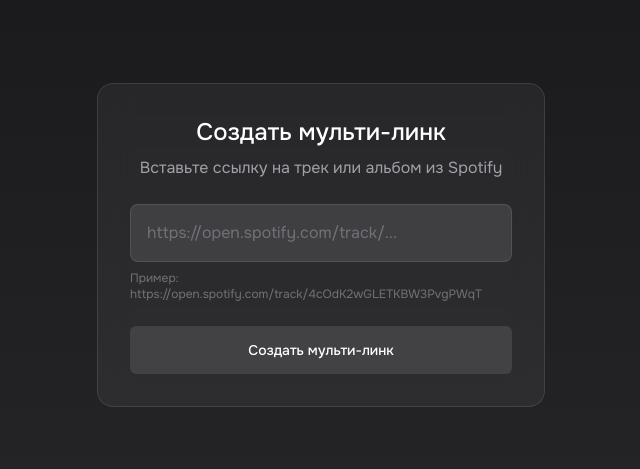
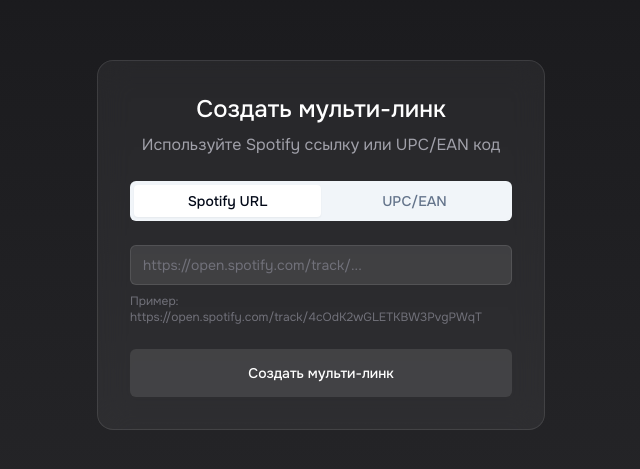
Before and after one commit to kaz1kkk/hello-russian-greetings-57, a React (Vite) app: page / in a window 1280 px wide. Shown: the part 155-624 px from the top of the page, without its empty margins (319-959 px from the left). Built offline with nearby package versions, Linux system fonts and the light colour scheme.

Commit message:
feat: Add UPC link creation
Implement UPC-based link creation using Spotify API.

```diff
--- a/src/pages/Release.tsx
+++ b/src/pages/Release.tsx
@@ -1,8 +1,7 @@
-
 import { useEffect, useState } from "react";
 import { useParams } from "react-router-dom";
 import { supabase } from "@/integrations/supabase/client";
-import { Share, Play, Music } from "lucide-react"; // Added Music import
+import { Share, Play } from "lucide-react";
 import { Button } from "@/components/ui/button";
 import { toast } from "sonner";
 
@@ -12,6 +11,7 @@ import AppleMusicLogo from "/public/lovable-uploads/ad5fe374-e379-4ec0-a036-e8d7
 import YoutubeMusicLogo from "/public/lovable-uploads/06bc136f-5266-4959-be9f-5057f8f3b613.png";
 import SoundCloudLogo from "/public/lovable-uploads/f6df5db5-3c07-4025-9ce2-ae89bce14884.png";
 import YandexLogo from "/public/lovable-uploads/fb0190c9-a778-48b7-a175-1fc791cb16a8.png";
+import VKMusicLogo from "/public/lovable-uploads/c2513543-25d6-4eea-b7c6-c4e530cfd711.png";
 
 interface Release {
   title: string;
@@ -45,7 +45,7 @@ const ALLOWED_PLATFORMS = {
   },
   vk: {
     name: "VK Музыка",
-    icon: <Music className="w-5 h-5" />, // Using imported Music icon
+    icon: <img src={VKMusicLogo} alt="VK Music" className="w-5 h-5" />,
   }
 };
 
--- a/src/pages/Submit.tsx
+++ b/src/pages/Submit.tsx
@@ -4,26 +4,37 @@ import { useNavigate } from "react-router-dom";
 import { supabase } from "@/integrations/supabase/client";
 import { Button } from "@/components/ui/button";
 import { toast } from "sonner";
+import { Tabs, TabsContent, TabsList, TabsTrigger } from "@/components/ui/tabs";
+import { Input } from "@/components/ui/input";
 
 export default function Submit() {
   const [spotifyUrl, setSpotifyUrl] = useState("");
+  const [upc, setUpc] = useState("");
   const [isLoading, setIsLoading] = useState(false);
   const [errorMessage, setErrorMessage] = useState("");
   const navigate = useNavigate();
 
   const validateSpotifyUrl = (url: string) => {
-    // Basic validation for Spotify URLs
     return url.includes('spotify.com/') && (url.includes('/track/') || url.includes('/album/'));
   };
 
-  const handleSubmit = async (e: React.FormEvent) => {
+  const validateUPC = (code: string) => {
+    return /^\d{12,13}$/.test(code);
+  };
+
+  const handleSubmit = async (e: React.FormEvent, type: 'url' | 'upc') => {
     e.preventDefault();
     setErrorMessage("");
 
-    // Validate Spotify URL format
-    if (!validateSpotifyUrl(spotifyUrl)) {
+    if (type === 'url' && !validateSpotifyUrl(spotifyUrl)) {
       setErrorMessage("Пожалуйста, введите корректную ссылку на трек или альбом Spotify");
       toast.error("Неверный формат ссылки Spotify");
+      return;
+    }
+
+    if (type === 'upc' && !validateUPC(upc)) {
+      setErrorMessage("Пожалуйста, введите корректный UPC/EAN код (12-13 цифр)");
+      toast.error("Неверный формат UPC/EAN");
       return;
     }
 
@@ -31,7 +42,7 @@ export default function Submit() {
 
     try {
       const { data, error } = await supabase.functions.invoke('generate-release', {
-        body: { spotifyUrl }
+        body: type === 'url' ? { spotifyUrl } : { upc }
       });
 
       if (error) throw new Error(error.message);
@@ -53,21 +64,25 @@ export default function Submit() {
       <div className="w-full max-w-md space-y-6 backdrop-blur-lg bg-white/5 p-8 rounded-2xl border border-white/10">
         <div className="text-center space-y-2">
           <h1 className="text-2xl font-medium text-white">Создать мульти-линк</h1>
-          <p className="text-zinc-400">Вставьте ссылку на трек или альбом из Spotify</p>
+          <p className="text-zinc-400">Используйте Spotify ссылку или UPC/EAN код</p>
         </div>
 
-        <form onSubmit={handleSubmit} className="space-y-6">
+        <Tabs defaultValue="url" className="space-y-6">
+          <TabsList className="w-full">
+            <TabsTrigger value="url" className="flex-1">Spotify URL</TabsTrigger>
+            <TabsTrigger value="upc" className="flex-1">UPC/EAN</TabsTrigger>
+          </TabsList>
+
+          <TabsContent value="url">
+            <form onSubmit={(e) => handleSubmit(e, 'url')} className="space-y-6">
               <div className="space-y-2">
-            <input
+                <Input
                   type="text"
                   value={spotifyUrl}
                   onChange={(e) => setSpotifyUrl(e.target.value)}
                   placeholder="https://open.spotify.com/track/..."
-              className="w-full p-4 rounded-lg bg-white/10 border border-white/10 text-white placeholder:text-zinc-500 focus:ring-2 focus:ring-white/20 focus:border-transparent"
+                  className="w-full bg-white/10 border-white/10 text-white placeholder:text-zinc-500"
                 />
-            {errorMessage && (
-              <p className="text-sm text-red-400">{errorMessage}</p>
-            )}
                 <p className="text-xs text-zinc-500">
                   Пример: https://open.spotify.com/track/4cOdK2wGLETKBW3PvgPWqT
                 </p>
@@ -81,6 +96,37 @@ export default function Submit() {
                 {isLoading ? "Создаем..." : "Создать мульти-линк"}
               </Button>
             </form>
+          </TabsContent>
+
+          <TabsContent value="upc">
+            <form onSubmit={(e) => handleSubmit(e, 'upc')} className="space-y-6">
+              <div className="space-y-2">
+                <Input
+                  type="text"
+                  value={upc}
+                  onChange={(e) => setUpc(e.target.value)}
+                  placeholder="Введите UPC/EAN код"
+                  className="w-full bg-white/10 border-white/10 text-white placeholder:text-zinc-500"
+                />
+                <p className="text-xs text-zinc-500">
+                  Пример: 0888880123456
+                </p>
+              </div>
+
+              <Button
+                type="submit"
+                className="w-full bg-white/10 hover:bg-white/20 text-white py-6"
+                disabled={isLoading}
+              >
+                {isLoading ? "Создаем..." : "Создать мульти-линк"}
+              </Button>
+            </form>
+          </TabsContent>
+        </Tabs>
+
+        {errorMessage && (
+          <p className="text-sm text-red-400 text-center">{errorMessage}</p>
+        )}
       </div>
     </div>
   );
```
Also changed, not shown: public/lovable-uploads/c2513543-25d6-4eea-b7c6-c4e530cfd711.png (added), 1 other file (tests, documents, lock files or other folders). Lines whose indentation alone changed are shown as unchanged.
